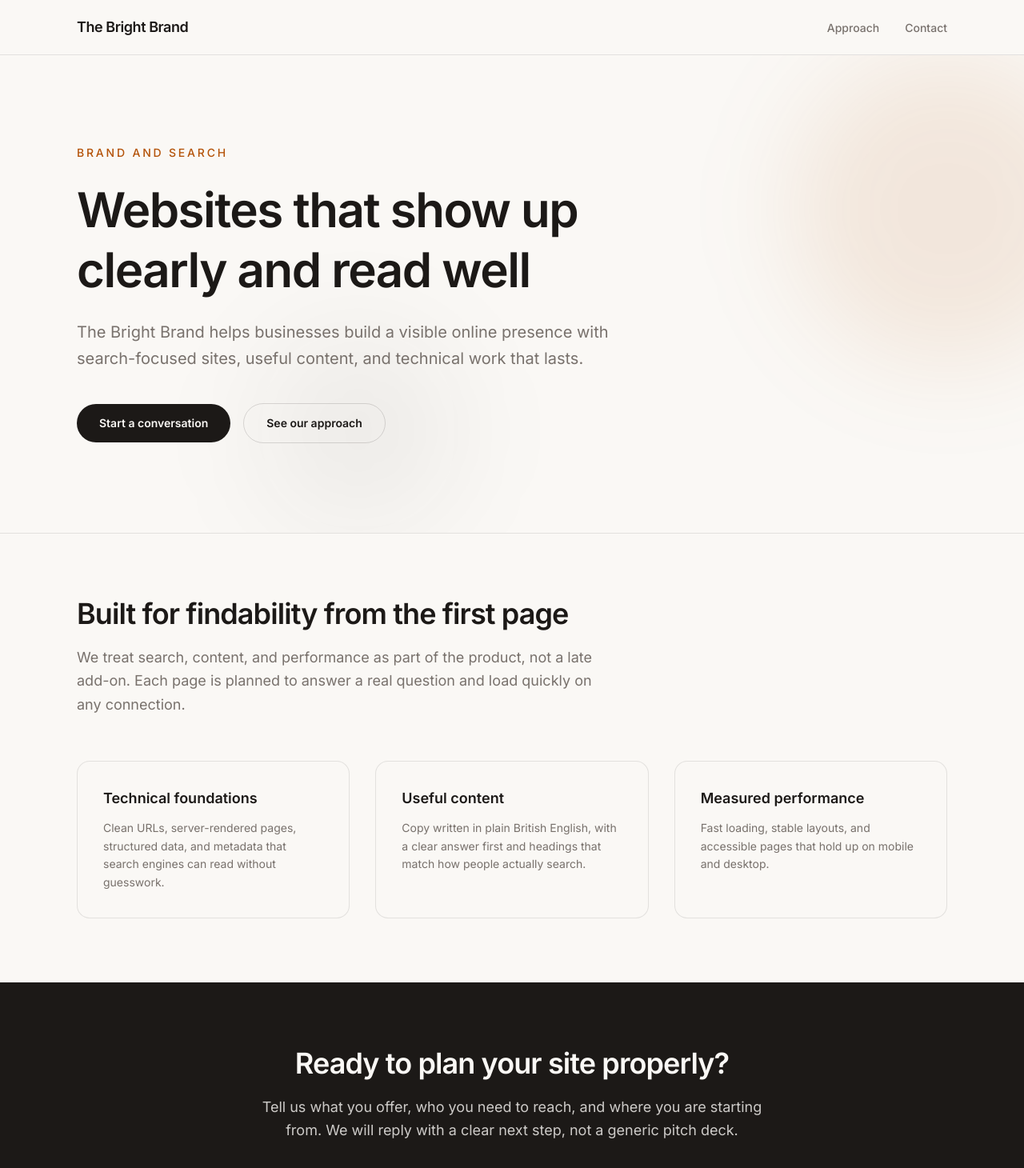
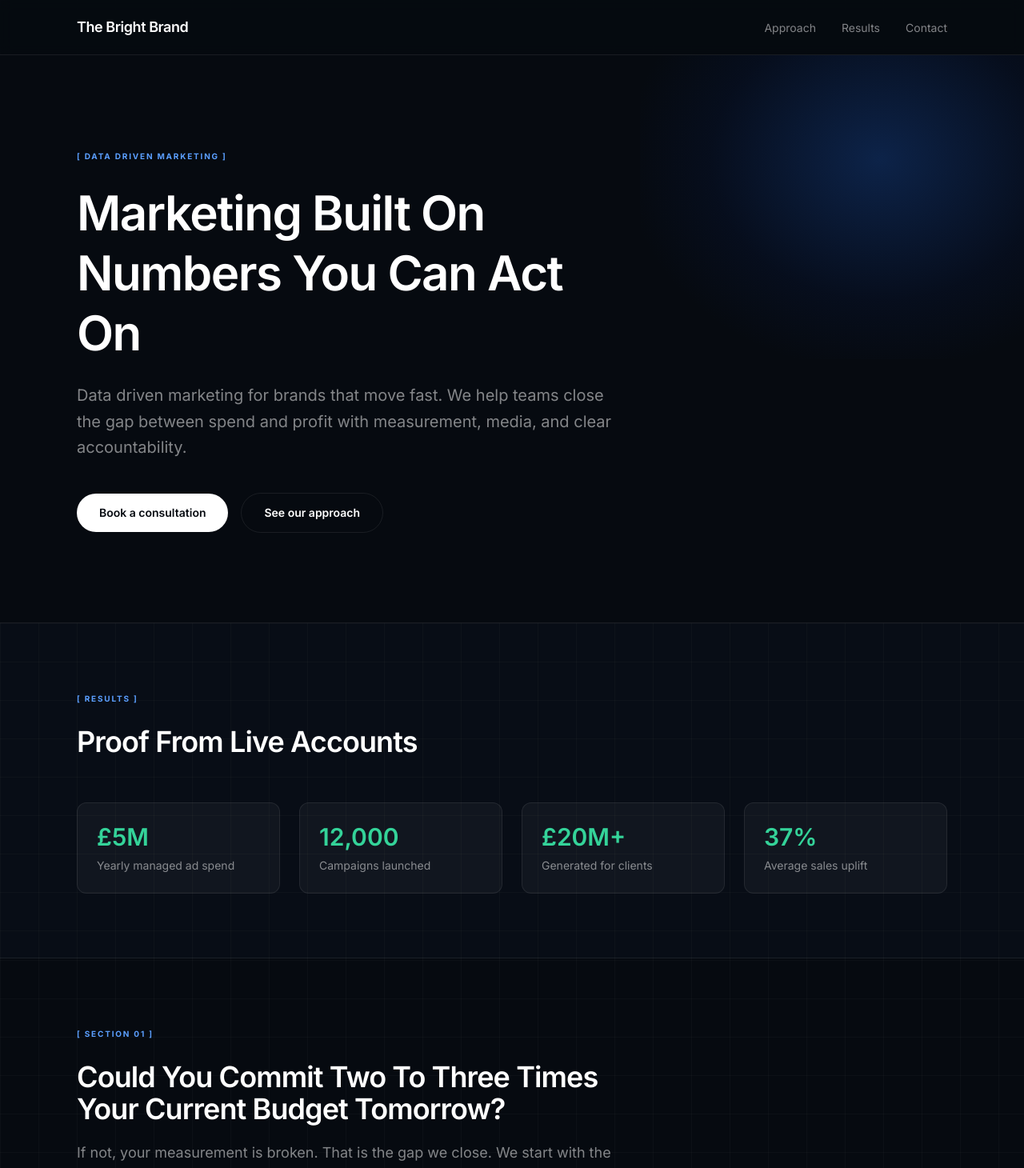
Before and after one commit to alexash98/the-bright-brand, a Next.js app: page / in a window 1280 px wide. Shown: the top 1460 px of the page at 80% size. Built offline with nearby package versions, Linux system fonts and the light colour scheme.

Commit message:
Apply Bright Brand visual identity: dark palette, grid, glow, bracket labels

```diff
--- a/app/globals.css
+++ b/app/globals.css
@@ -2,24 +2,69 @@
 @config "../tailwind.config.ts";
 
 :root {
-  /* TODO: replace with brand colours when guidelines arrive */
-  --brand-primary: #1c1917;
-  --brand-fg: #1c1917;
-  --brand-bg: #faf8f5;
-  --brand-muted: #78716c;
-  --brand-accent: #b45309;
+  /* Base and surfaces */
+  --tbb-bg: #060a10;
+  --tbb-surface: #080d16;
+  --tbb-card: rgba(255, 255, 255, 0.04);
+  --tbb-card-border: rgba(255, 255, 255, 0.08);
+
+  /* Text */
+  --tbb-text: #ffffff;
+  --tbb-text-muted: rgba(255, 255, 255, 0.5);
+
+  /* Accent and status */
+  --tbb-blue: #5b9fff;
+  --tbb-green: #34d399;
+  --tbb-red: #fb7185;
+}
+
+@theme {
+  --color-tbb-bg: var(--tbb-bg);
+  --color-tbb-surface: var(--tbb-surface);
+  --color-tbb-card: var(--tbb-card);
+  --color-tbb-text: var(--tbb-text);
+  --color-tbb-text-muted: var(--tbb-text-muted);
+  --color-tbb-blue: var(--tbb-blue);
+  --color-tbb-green: var(--tbb-green);
+  --color-tbb-red: var(--tbb-red);
+  --font-sans: var(--font-inter);
 }
 
 @theme inline {
-  --color-primary: var(--brand-primary);
-  --color-fg: var(--brand-fg);
-  --color-bg: var(--brand-bg);
-  --color-muted: var(--brand-muted);
-  --color-accent: var(--brand-accent);
+  --color-tbb-bg: var(--tbb-bg);
+  --color-tbb-surface: var(--tbb-surface);
+  --color-tbb-card: var(--tbb-card);
+  --color-tbb-text: var(--tbb-text);
+  --color-tbb-text-muted: var(--tbb-text-muted);
+  --color-tbb-blue: var(--tbb-blue);
+  --color-tbb-green: var(--tbb-green);
+  --color-tbb-red: var(--tbb-red);
   --font-sans: var(--font-inter);
 }
 
 body {
-  background-color: var(--brand-bg);
-  color: var(--brand-fg);
+  background-color: var(--tbb-bg);
+  color: var(--tbb-text);
 }
+
+.tbb-grid {
+  background-image:
+    linear-gradient(rgba(255, 255, 255, 0.025) 1px, transparent 1px),
+    linear-gradient(90deg, rgba(255, 255, 255, 0.025) 1px, transparent 1px);
+  background-size: 48px 48px;
+}
+
+.tbb-glow {
+  position: absolute;
+  top: -120px;
+  right: -120px;
+  width: 600px;
+  height: 500px;
+  pointer-events: none;
+  background: radial-gradient(
+    ellipse at center,
+    rgba(30, 100, 220, 0.28) 0%,
+    rgba(10, 40, 120, 0.12) 50%,
+    transparent 75%
+  );
+}
--- a/app/layout.tsx
+++ b/app/layout.tsx
@@ -5,9 +5,9 @@ import { organization, website } from "@/lib/schema";
 import { SITE_DESCRIPTION, SITE_NAME, SITE_URL } from "@/lib/site";
 import "./globals.css";
 
-// TODO: swap for brand typeface when guidelines arrive
 const inter = Inter({
   subsets: ["latin"],
+  weight: ["400", "600", "700"],
   variable: "--font-inter",
   display: "swap",
 });
@@ -41,7 +41,7 @@ export default function RootLayout({
 }>): React.ReactElement {
   return (
     <html lang="en-GB" className={`${inter.variable} h-full antialiased`}>
-      <body className="min-h-full flex flex-col font-sans">
+      <body className="tbb-grid min-h-full flex flex-col bg-tbb-bg font-sans text-tbb-text">
         <JsonLd data={[organization(), website()]} />
         {children}
       </body>
--- a/app/page.tsx
+++ b/app/page.tsx
@@ -3,29 +3,37 @@ import { Footer } from "@/components/layout/Footer";
 import { Header } from "@/components/layout/Header";
 import { CTA } from "@/components/sections/CTA";
 import { Hero } from "@/components/sections/Hero";
+import { Label } from "@/components/ui/Label";
 import { SITE_NAME } from "@/lib/site";
 
 export const metadata: Metadata = {
-  title: "Search-focused brand websites",
+  title: "Data driven marketing for brands that move fast",
   description:
-    "The Bright Brand builds fast, findable websites with clear content, solid technical SEO, and pages that work for people and search engines.",
+    "TheBrightBrand helps growth teams fix measurement, scale paid media with conviction, and turn ad spend into provable profit.",
   alternates: {
     canonical: "/",
   },
 };
 
+const stats = [
+  { value: "£5M", label: "Yearly managed ad spend" },
+  { value: "12,000", label: "Campaigns launched" },
+  { value: "£20M+", label: "Generated for clients" },
+  { value: "37%", label: "Average sales uplift" },
+];
+
 const focusAreas = [
   {
-    title: "Technical foundations",
-    body: "Clean URLs, server-rendered pages, structured data, and metadata that search engines can read without guesswork.",
+    title: "Measurement you can trust",
+    body: "We rebuild tracking so every channel, campaign, and creative ties back to revenue you can defend in a board meeting.",
   },
   {
-    title: "Useful content",
-    body: "Copy written in plain British English, with a clear answer first and headings that match how people actually search.",
+    title: "Paid media at scale",
+    body: "Twelve years of campaign data informs how we allocate budget, test creative, and move spend towards what compounds.",
   },
   {
-    title: "Measured performance",
-    body: "Fast loading, stable layouts, and accessible pages that hold up on mobile and desktop.",
+    title: "Outcomes over activity",
+    body: "We lead with the profit gap, then the channel plan. No vanity metrics, no reports that look busy and change nothing.",
   },
 ];
 
@@ -36,46 +44,79 @@ export default function HomePage(): React.ReactElement {
         siteName={SITE_NAME}
         navLinks={[
           { label: "Approach", href: "#approach" },
+          { label: "Results", href: "#results" },
           { label: "Contact", href: "#contact" },
         ]}
       />
       <main>
         <Hero
-          eyebrow="Brand and search"
-          headline="Websites that show up clearly and read well"
-          subheadline="The Bright Brand helps businesses build a visible online presence with search-focused sites, useful content, and technical work that lasts."
-          primaryCta={{ label: "Start a conversation", href: "#contact" }}
+          label="Data driven marketing"
+          headline="Marketing built on numbers you can act on"
+          subheadline="Data driven marketing for brands that move fast. We help teams close the gap between spend and profit with measurement, media, and clear accountability."
+          primaryCta={{ label: "Book a consultation", href: "#contact" }}
           secondaryCta={{ label: "See our approach", href: "#approach" }}
         />
+
+        <section
+          id="results"
+          aria-labelledby="results-heading"
+          className="border-b border-tbb-card bg-tbb-surface tbb-grid"
+        >
+          <div className="mx-auto max-w-content px-6 py-section-y lg:px-8">
+            <Label>Results</Label>
+            <h2
+              id="results-heading"
+              className="mt-6 text-3xl font-semibold capitalize tracking-tight text-tbb-text md:text-4xl"
+            >
+              Proof from live accounts
+            </h2>
+            <ul className="mt-14 grid gap-6 sm:grid-cols-2 lg:grid-cols-4">
+              {stats.map((stat) => (
+                <li
+                  key={stat.label}
+                  className="rounded-card border border-tbb-card bg-tbb-card p-6"
+                >
+                  <p className="text-3xl font-semibold text-tbb-green">
+                    {stat.value}
+                  </p>
+                  <p className="mt-2 text-sm font-normal text-tbb-text-muted">
+                    {stat.label}
+                  </p>
+                </li>
+              ))}
+            </ul>
+          </div>
+        </section>
 
         <section
           id="approach"
           aria-labelledby="approach-heading"
           className="mx-auto max-w-content px-6 py-section-y lg:px-8"
         >
-          <div className="max-w-2xl">
+          <Label>Section 01</Label>
+          <div className="mt-6 max-w-2xl">
             <h2
               id="approach-heading"
-              className="text-3xl font-semibold tracking-tight text-primary md:text-4xl"
+              className="text-3xl font-semibold capitalize tracking-tight text-tbb-text md:text-4xl"
             >
-              Built for findability from the first page
+              Could you commit two to three times your current budget tomorrow?
             </h2>
-            <p className="mt-5 text-lg leading-relaxed text-muted">
-              We treat search, content, and performance as part of the product,
-              not a late add-on. Each page is planned to answer a real question
-              and load quickly on any connection.
+            <p className="mt-5 text-lg font-normal leading-relaxed text-tbb-text-muted">
+              If not, your measurement is broken. That is the gap we close. We
+              start with the outcome and the data, then build the channel plan
+              around what will compound profitably.
             </p>
           </div>
-          <ul className="mt-14 grid gap-8 md:grid-cols-3">
+          <ul className="mt-14 grid gap-6 md:grid-cols-3">
             {focusAreas.map((area) => (
               <li
                 key={area.title}
-                className="rounded-2xl border border-primary/10 bg-bg p-8"
+                className="rounded-card border border-tbb-card bg-tbb-card p-8"
               >
-                <h3 className="text-lg font-semibold text-primary">
+                <h3 className="text-lg font-semibold text-tbb-text">
                   {area.title}
                 </h3>
-                <p className="mt-3 text-sm leading-relaxed text-muted">
+                <p className="mt-3 text-sm font-normal leading-relaxed text-tbb-text-muted">
                   {area.body}
                 </p>
               </li>
@@ -85,20 +126,22 @@ export default function HomePage(): React.ReactElement {
 
         <div id="contact">
           <CTA
-            headline="Ready to plan your site properly?"
-            body="Tell us what you offer, who you need to reach, and where you are starting from. We will reply with a clear next step, not a generic pitch deck."
+            label="Consultation"
+            headline="Book a 30 minute consultation"
+            body="Tell us your current spend, your targets, and where reporting falls apart. We will reply with a clear next step. No obligation."
             primaryCta={{
-              label: "Email the team",
-              href: "mailto:hello@PLACEHOLDER-DOMAIN.com",
+              label: "Book a consultation",
+              href: "mailto:alex@thebrightbrand.com",
             }}
           />
         </div>
       </main>
       <Footer
         siteName={SITE_NAME}
-        tagline="Search-focused websites and content for brands that want to be found for the right reasons."
+        tagline="Data driven marketing for brands that move fast. Miami and London."
         links={[
           { label: "Approach", href: "#approach" },
+          { label: "Results", href: "#results" },
           { label: "Contact", href: "#contact" },
         ]}
       />
--- a/components/layout/Header.tsx
+++ b/components/layout/Header.tsx
@@ -12,11 +12,11 @@ interface HeaderProps {
 
 export function Header({ siteName, navLinks }: HeaderProps): React.ReactElement {
   return (
-    <header className="border-b border-primary/10 bg-bg/90 backdrop-blur-sm">
+    <header className="relative z-10 border-b border-tbb-card bg-tbb-bg/90 backdrop-blur-sm">
       <div className="mx-auto flex max-w-content items-center justify-between px-6 py-5 lg:px-8">
         <Link
           href="/"
-          className="text-lg font-semibold tracking-tight text-primary"
+          className="text-lg font-semibold tracking-tight text-tbb-text"
         >
           {siteName}
         </Link>
@@ -26,7 +26,7 @@ export function Header({ siteName, navLinks }: HeaderProps): React.ReactElement
               <li key={link.href}>
                 <Link
                   href={link.href}
-                  className="text-sm font-medium text-muted transition-colors hover:text-primary"
+                  className="text-sm font-normal text-tbb-text-muted transition-colors hover:text-tbb-blue"
                 >
                   {link.label}
                 </Link>
--- a/components/sections/CTA.tsx
+++ b/components/sections/CTA.tsx
@@ -1,4 +1,5 @@
 import Link from "next/link";
+import { Label } from "@/components/ui/Label";
 
 interface CtaButton {
   label: string;
@@ -6,12 +7,14 @@ interface CtaButton {
 }
 
 interface CTAProps {
+  label: string;
   headline: string;
   body: string;
   primaryCta: CtaButton;
 }
 
 export function CTA({
+  label,
   headline,
   body,
   primaryCta,
@@ -19,23 +22,27 @@ export function CTA({
   return (
     <section
       aria-labelledby="cta-heading"
-      className="border-t border-primary/10 bg-primary text-bg"
+      className="relative overflow-hidden border-t border-tbb-card bg-tbb-surface tbb-grid"
     >
-      <div className="mx-auto max-w-content px-6 py-section-y lg:px-8">
+      <div aria-hidden="true" className="tbb-glow" />
+      <div className="relative z-10 mx-auto max-w-content px-6 py-section-y lg:px-8">
         <div className="mx-auto max-w-2xl text-center">
+          <div className="flex justify-center">
+            <Label>{label}</Label>
+          </div>
           <h2
             id="cta-heading"
-            className="text-3xl font-semibold tracking-tight md:text-4xl"
+            className="mt-6 text-3xl font-semibold capitalize tracking-tight text-tbb-text md:text-4xl"
           >
             {headline}
           </h2>
-          <p className="mt-5 text-base leading-relaxed text-bg/80 md:text-lg">
+          <p className="mt-5 text-base font-normal leading-relaxed text-tbb-text-muted md:text-lg">
             {body}
           </p>
           <div className="mt-10">
             <Link
               href={primaryCta.href}
-              className="inline-flex items-center justify-center rounded-full bg-bg px-7 py-3.5 text-sm font-semibold text-primary transition-opacity hover:opacity-90"
+              className="inline-flex items-center justify-center rounded-full bg-tbb-text px-7 py-3.5 text-sm font-semibold text-tbb-bg transition-opacity hover:opacity-90"
             >
               {primaryCta.label}
             </Link>
--- a/components/sections/Hero.tsx
+++ b/components/sections/Hero.tsx
@@ -1,4 +1,5 @@
 import Link from "next/link";
+import { Label } from "@/components/ui/Label";
 
 interface HeroCta {
   label: string;
@@ -6,7 +7,7 @@ interface HeroCta {
 }
 
 interface HeroProps {
-  eyebrow: string;
+  label: string;
   headline: string;
   subheadline: string;
   primaryCta: HeroCta;
@@ -14,7 +15,7 @@ interface HeroProps {
 }
 
 export function Hero({
-  eyebrow,
+  label,
   headline,
   subheadline,
   primaryCta,
@@ -23,41 +24,32 @@ export function Hero({
   return (
     <section
       aria-labelledby="hero-heading"
-      className="relative overflow-hidden border-b border-primary/10"
+      className="relative overflow-hidden border-b border-tbb-card bg-tbb-bg"
     >
-      <div
-        aria-hidden="true"
-        className="pointer-events-none absolute -right-24 top-0 h-96 w-96 rounded-full bg-accent/10 blur-3xl"
-      />
-      <div
-        aria-hidden="true"
-        className="pointer-events-none absolute bottom-0 left-1/4 h-64 w-64 rounded-full bg-primary/5 blur-3xl"
-      />
-      <div className="relative mx-auto max-w-content px-6 py-section-y-lg lg:px-8">
+      <div aria-hidden="true" className="tbb-glow" />
+      <div className="relative z-10 mx-auto max-w-content px-6 py-section-y-lg lg:px-8">
         <div className="max-w-2xl">
-          <p className="text-sm font-medium uppercase tracking-[0.2em] text-accent">
-            {eyebrow}
-          </p>
+          <Label>{label}</Label>
           <h1
             id="hero-heading"
-            className="mt-6 text-4xl font-semibold leading-tight tracking-tight text-primary md:text-5xl lg:text-6xl"
+            className="mt-6 text-4xl font-semibold capitalize leading-tight tracking-tight text-tbb-text md:text-5xl lg:text-6xl"
           >
             {headline}
           </h1>
-          <p className="mt-6 text-lg leading-relaxed text-muted md:text-xl">
+          <p className="mt-6 text-lg font-normal leading-relaxed text-tbb-text-muted md:text-xl">
             {subheadline}
           </p>
           <div className="mt-10 flex flex-col gap-4 sm:flex-row sm:items-center">
             <Link
               href={primaryCta.href}
-              className="inline-flex items-center justify-center rounded-full bg-primary px-7 py-3.5 text-sm font-semibold text-bg transition-opacity hover:opacity-90"
+              className="inline-flex items-center justify-center rounded-full bg-tbb-text px-7 py-3.5 text-sm font-semibold text-tbb-bg transition-opacity hover:opacity-90"
             >
               {primaryCta.label}
             </Link>
             {secondaryCta ? (
               <Link
                 href={secondaryCta.href}
-                className="inline-flex items-center justify-center rounded-full border border-primary/15 px-7 py-3.5 text-sm font-semibold text-primary transition-colors hover:border-primary/30"
+                className="inline-flex items-center justify-center rounded-full border border-tbb-card px-7 py-3.5 text-sm font-semibold text-tbb-text transition-colors hover:border-tbb-text-muted"
               >
                 {secondaryCta.label}
               </Link>
--- /dev/null
+++ b/components/ui/Label.tsx
@@ -0,0 +1,11 @@
+interface LabelProps {
+  children: React.ReactNode;
+}
+
+export function Label({ children }: LabelProps): React.ReactElement {
+  return (
+    <span className="text-[10px] font-bold uppercase tracking-[0.18em] text-tbb-blue">
+      [ {children} ]
+    </span>
+  );
+}
```
Also changed, not shown: components/layout/Footer.tsx (+11 -5 lines), tailwind.config.ts (+14 -5 lines), 2 other files (tests, documents, lock files or other folders).
